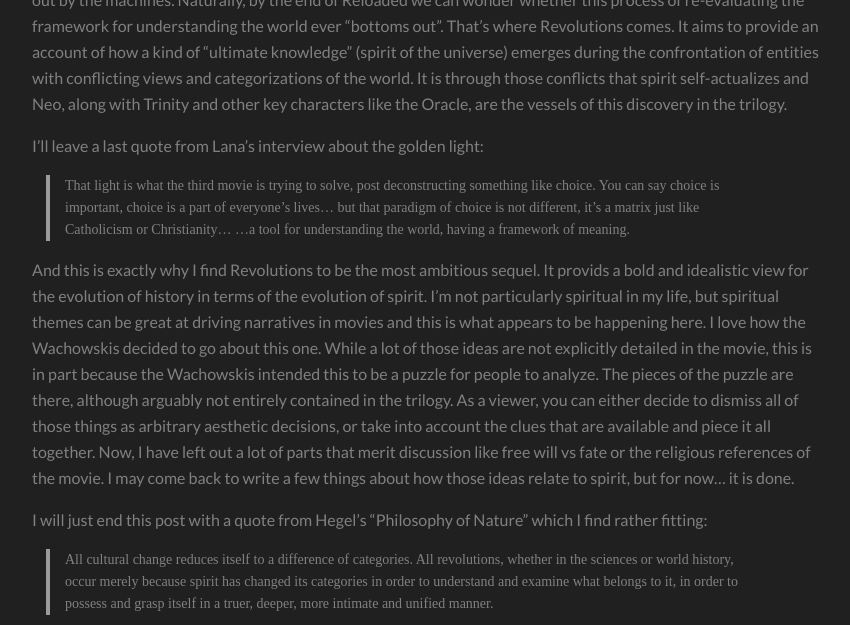
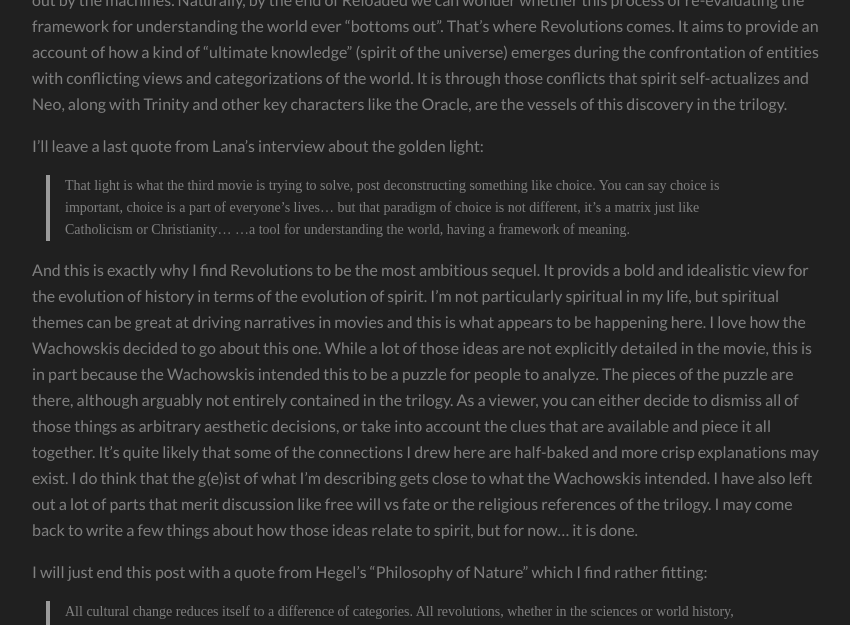
Before and after one commit to Stalence/stalence.github.io, a Jekyll site: the page built from _posts/2021-12-30-The Matrix Dialectics.md, in a window 1280 px wide and 900 px high, scrolled down 8043 px, cut to the strip 0-625 px from the top of the window. Shown: the whole strip, without its empty margins (213-1063 px from the left). Built offline with Jekyll 4.4.1, drawn with Linux system fonts in a browser that asks for light colours; a script that is not in the unit is left out.

Commit message:
Update 2021-12-30-The Matrix Dialectics.md

```diff
--- a/_posts/2021-12-30-The Matrix Dialectics.md
+++ b/_posts/2021-12-30-The Matrix Dialectics.md
@@ -170,7 +170,9 @@
 And this is exactly why I find Revolutions to be the most ambitious sequel. It provids a bold and idealistic view for the evolution of history in terms of the evolution of spirit. I'm not particularly spiritual in my life, but spiritual themes can be great at driving narratives in movies and this is what appears to be happening here.
 I love how the Wachowskis decided to go about this one.
 While a lot of those ideas are not explicitly detailed in the movie, this is in part because the Wachowskis intended this to be a puzzle for people to analyze.
-The pieces of the puzzle are there, although arguably not entirely contained in the trilogy. As a viewer, you can either decide to dismiss all of those things as arbitrary aesthetic decisions, or take into account the clues that are available and piece it all together. Now, I have left out a lot of parts that merit discussion like free will vs fate or the religious references of the movie. I may come back to write a few things about how those ideas relate to spirit, but for now... it is done.
+The pieces of the puzzle are there, although arguably not entirely contained in the trilogy. As a viewer, you can either decide to dismiss all of those things as arbitrary aesthetic decisions, or take into account the clues that are available and piece it all together. It's quite likely that some of the connections I drew here are half-baked and more crisp explanations may exist. I do think that the g(e)ist of what I'm describing gets close to what the Wachowskis intended.
+I have also left out a lot of parts that merit discussion like free will vs fate or the religious references of the trilogy.
+I may come back to write a few things about how those ideas relate to spirit, but for now... it is done.
 
 I will just end this post with a quote from Hegel's "Philosophy of Nature" which I find rather fitting:
 >All cultural change reduces itself to a difference of categories. All revolutions, whether in the sciences or world history, occur merely because spirit has changed its categories in order to understand and examine what belongs to it, in order to possess and grasp itself in a truer, deeper, more intimate and unified manner.
```
